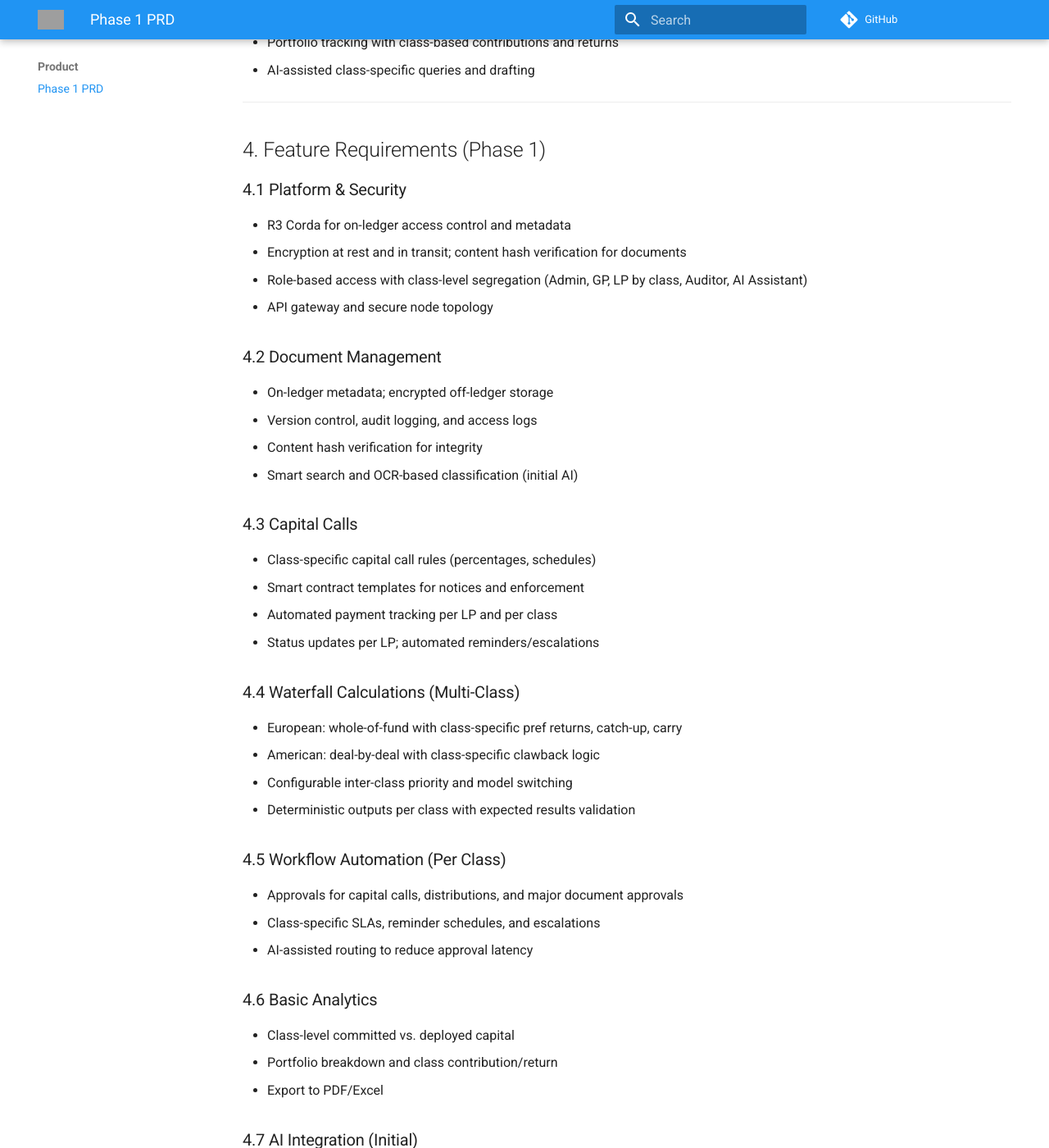
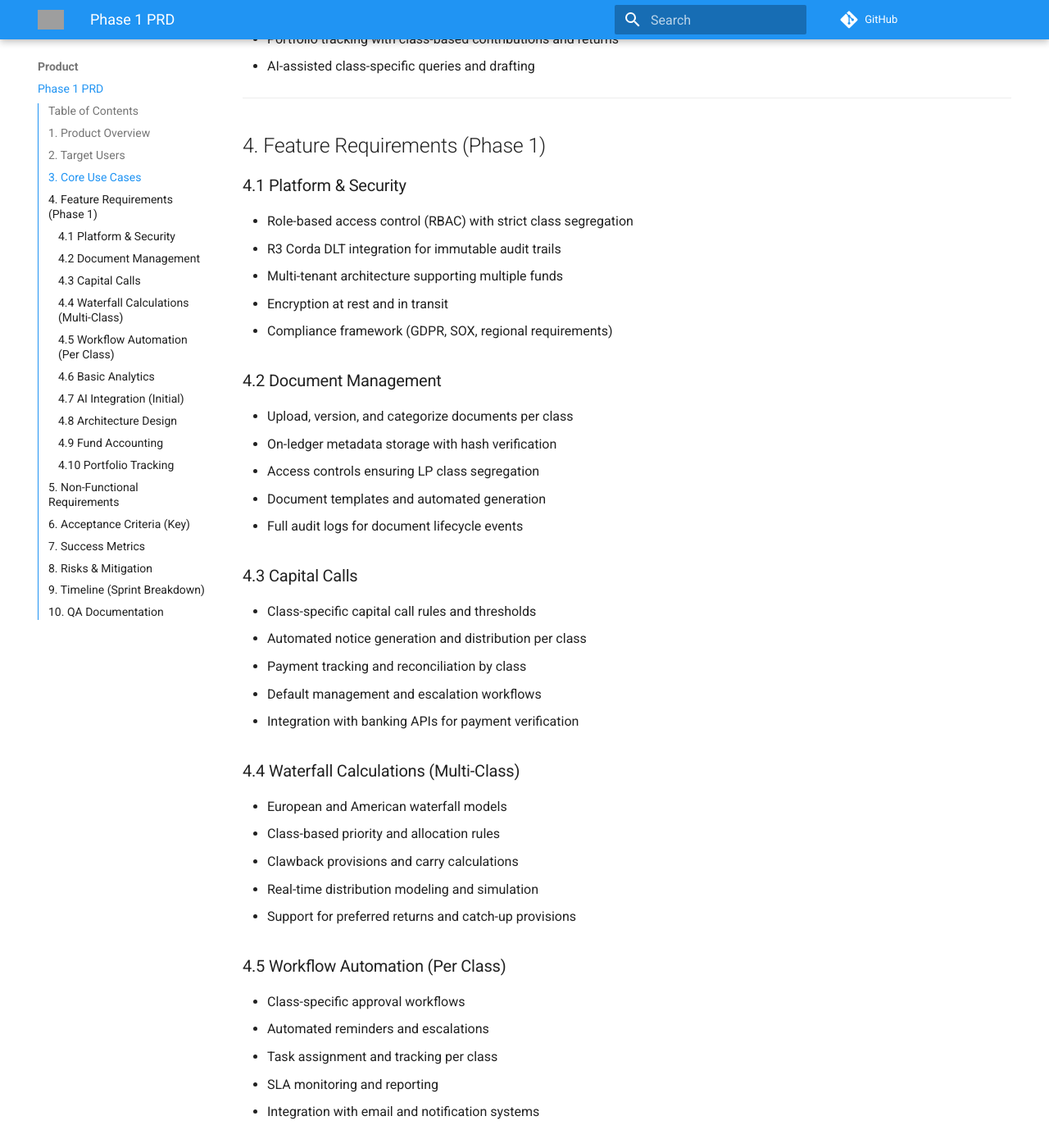
Before and after one commit to DealSphere-Inc/dealsphere-platform-docs, an MkDocs documentation site: the page built from docs/product/Phase1_PRD.md, in a window 1280 px wide and 1400 px high, scrolled down 1873 px. Shown: the whole window at 82% size. Built offline with MkDocs 1.6.1 and Material for MkDocs 9.7.7, drawn with Linux system fonts in a browser that asks for light colours; comment, search, counter and statistics services are not loaded; some of the changed text lies outside the part shown; grey boxes are pictures that could not be loaded.

Commit message:
Update Phase1_PRD.md

```diff
--- a/docs/product/Phase1_PRD.md
+++ b/docs/product/Phase1_PRD.md
@@ -1,20 +1,21 @@
 # DealSphere Phase 1 (MVP) — Product Requirements Document
 
-# Table of Contents
+## Table of Contents
+
 - [1. Product Overview](#1-product-overview)
 - [2. Target Users](#2-target-users)
 - [3. Core Use Cases](#3-core-use-cases)
 - [4. Feature Requirements (Phase 1)](#4-feature-requirements-phase-1)
-    - [4.1 Platform & Security](#41-platform--security)
-    - [4.2 Document Management](#42-document-management)
-    - [4.3 Capital Calls](#43-capital-calls)
-    - [4.4 Waterfall Calculations (Multi-Class)](#44-waterfall-calculations-multi-class)
-    - [4.5 Workflow Automation (Per Class)](#45-workflow-automation-per-class)
-    - [4.6 Basic Analytics](#46-basic-analytics)
-    - [4.7 AI Integration (Initial)](#47-ai-integration-initial)
-    - [4.8 Architecture Design](#48-architecture-design)
-    - [4.9 Fund Accounting](#49-fund-accounting)
-    - [4.10 Portfolio Tracking](#410-portfolio-tracking)
+  - [4.1 Platform & Security](#41-platform--security)
+  - [4.2 Document Management](#42-document-management)
+  - [4.3 Capital Calls](#43-capital-calls)
+  - [4.4 Waterfall Calculations (Multi-Class)](#44-waterfall-calculations-multi-class)
+  - [4.5 Workflow Automation (Per Class)](#45-workflow-automation-per-class)
+  - [4.6 Basic Analytics](#46-basic-analytics)
+  - [4.7 AI Integration (Initial)](#47-ai-integration-initial)
+  - [4.8 Architecture Design](#48-architecture-design)
+  - [4.9 Fund Accounting](#49-fund-accounting)
+  - [4.10 Portfolio Tracking](#410-portfolio-tracking)
 - [5. Non-Functional Requirements](#5-non-functional-requirements)
 - [6. Acceptance Criteria (Key)](#6-acceptance-criteria-key)
 - [7. Success Metrics](#7-success-metrics)
@@ -24,14 +25,18 @@
 
 > **Related Documents:**
 
+---
 
 ## 1. Product Overview
+
 - Product Name: DealSphere
 - Description: Secure, DLT-backed fund management platform for PE/VC with class-specific workflows and automated waterfalls, built on R3 Corda.
 - Objective: Deliver an MVP that supports multi-class fund operations (permissions, capital calls, workflows, waterfalls), basic analytics, fund accounting, and portfolio tracking with AI-assisted experiences and a finalized architecture for scale.
 
 ---
+
 ## 2. Target Users
+
 - General Partners (GP), Limited Partners (LP) by class (A, B, etc.)
 - Fund Managers and Administrators
 - Auditors and Compliance users
@@ -40,7 +45,9 @@
 - AI Assistant (virtual role for automated tasks)
 
 ---
+
 ## 3. Core Use Cases
+
 - Role-based, class-segregated access and views
 - Document management with on-ledger metadata, versioning, and audit logs
 - Capital call lifecycle per class (rules, notices, tracking)
@@ -52,61 +59,87 @@
 - AI-assisted class-specific queries and drafting
 
 ---
+
 ## 4. Feature Requirements (Phase 1)
+
 ### 4.1 Platform & Security
-- R3 Corda for on-ledger access control and metadata
-- Encryption at rest and in transit; content hash verification for documents
-- Role-based access with class-level segregation (Admin, GP, LP by class, Auditor, AI Assistant)
-- API gateway and secure node topology
+
+- Role-based access control (RBAC) with strict class segregation
+- R3 Corda DLT integration for immutable audit trails
+- Multi-tenant architecture supporting multiple funds
+- Encryption at rest and in transit
+- Compliance framework (GDPR, SOX, regional requirements)
 
 ### 4.2 Document Management
-- On-ledger metadata; encrypted off-ledger storage
-- Version control, audit logging, and access logs
-- Content hash verification for integrity
-- Smart search and OCR-based classification (initial AI)
+
+- Upload, version, and categorize documents per class
+- On-ledger metadata storage with hash verification
+- Access controls ensuring LP class segregation
+- Document templates and automated generation
+- Full audit logs for document lifecycle events
 
 ### 4.3 Capital Calls
-- Class-specific capital call rules (percentages, schedules)
-- Smart contract templates for notices and enforcement
-- Automated payment tracking per LP and per class
-- Status updates per LP; automated reminders/escalations
+
+- Class-specific capital call rules and thresholds
+- Automated notice generation and distribution per class
+- Payment tracking and reconciliation by class
+- Default management and escalation workflows
+- Integration with banking APIs for payment verification
 
 ### 4.4 Waterfall Calculations (Multi-Class)
-- European: whole-of-fund with class-specific pref returns, catch-up, carry
-- American: deal-by-deal with class-specific clawback logic
-- Configurable inter-class priority and model switching
-- Deterministic outputs per class with expected results validation
+
+- European and American waterfall models
+- Class-based priority and allocation rules
+- Clawback provisions and carry calculations
+- Real-time distribution modeling and simulation
+- Support for preferred returns and catch-up provisions
 
 ### 4.5 Workflow Automation (Per Class)
-- Approvals for capital calls, distributions, and major document approvals
-- Class-specific SLAs, reminder schedules, and escalations
-- AI-assisted routing to reduce approval latency
+
+- Class-specific approval workflows
+- Automated reminders and escalations
+- Task assignment and tracking per class
+- SLA monitoring and reporting
+- Integration with email and notification systems
 
 ### 4.6 Basic Analytics
-- Class-level committed vs. deployed capital
-- Portfolio breakdown and class contribution/return
-- Export to PDF/Excel
+
+- Class-based committed vs. deployed capital tracking
+- Portfolio performance breakdown by class
+- Cash flow projections per class
+- Basic reporting and export functionality
+- Real-time dashboard views segregated by class
 
 ### 4.7 AI Integration (Initial)
-- Class-filtered queries (e.g., "Show returns for Class B LPs")
-- AI-assisted capital call drafting with class parameters
-- OCR + classification for documents with class awareness
+
+- AI-assisted document drafting with class-specific parameters
+- Intelligent data extraction from uploaded documents
+- Class-aware query processing and responses
+- Automated categorization and tagging
+- Compliance checking and risk flagging
 
 ### 4.8 Architecture Design
-- Corda node topology for scale and security
+
+- Microservices architecture with API-first approach
+- Cloud-native deployment (AWS/Azure/GCP)
+- Scalable data architecture supporting multi-class operations
 - API gateway for integrations and external services
 - Security model for strict class-based segregation and audit
 
 ### 4.9 Fund Accounting
+
 - Multi-class general ledger
 - NAV and P&L per class and combined
 
 ### 4.10 Portfolio Tracking
+
 - Company profiles with investment history split by class
 - Performance metrics per class and consolidated views
 
 ---
+
 ## 5. Non-Functional Requirements
+
 - Mobile-responsive web app
 - High security: DLT auditability, encryption, RBAC with class segregation
 - GDPR-ready and regional compliance placeholders
@@ -114,7 +147,9 @@
 - API-first for integrations and modular scale
 
 ---
+
 ## 6. Acceptance Criteria (Key)
+
 - Permissions: LPs see only their class; adjustable without contract redeploy
 - Documents: Versioning works; access logs accurate; hash verification consistent
 - Capital Calls: Issued per class rules; LP payment statuses update correctly
@@ -126,7 +161,9 @@
 - Portfolio: Class-specific contributions and returns displayed
 
 ---
+
 ## 7. Success Metrics
+
 - Funds onboarded leveraging multi-class features
 - Volume of class-specific capital calls and distributions
 - Workflow automation throughput and SLA adherence
@@ -135,17 +172,22 @@
 - Analytics/export usage by class
 
 ---
+
 ## 8. Risks & Mitigation
+
 - Multi-class complexity: Test vectors and simulation harnesses
 - Security/segregation: Pen testing, rigorous data access validation, on-ledger audit
 - Scope creep: Phased deliveries with strict change control
 - Compliance variance: Region placeholders and pilot validation
 
 ---
+
 ## 9. Timeline (Sprint Breakdown)
 
 ---
+
 ## 10. QA Documentation
 
 ---
+
 **Summary:** Phase 1 delivers a secure, multi-class MVP across permissions, documents, capital calls, waterfalls, workflows, analytics, fund accounting, and portfolio tracking, with AI assist and an architecture ready for scale.
```
